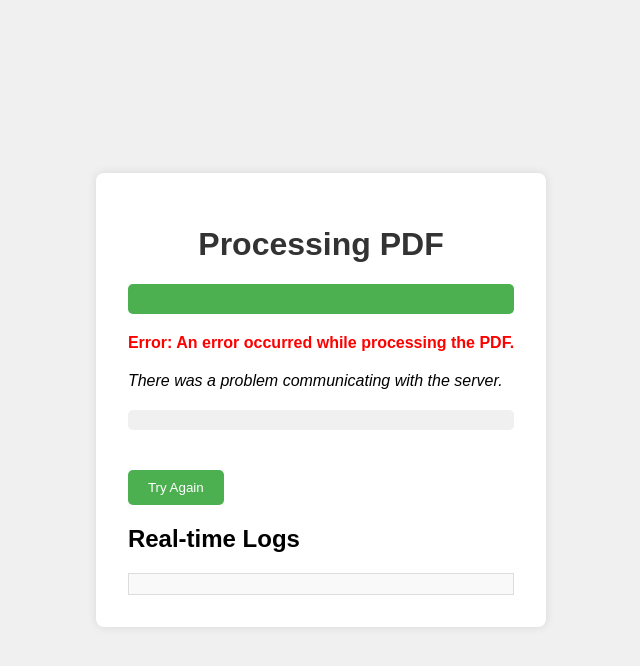
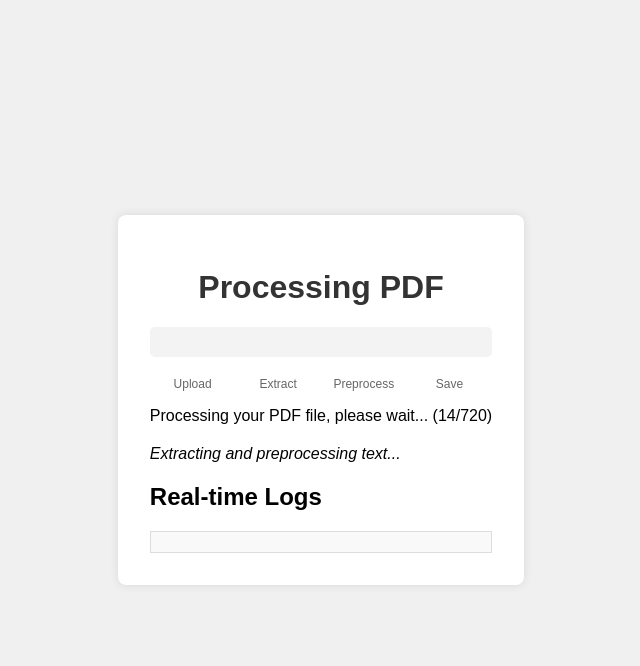
Before and after one commit to zolcsika71/DocProcessGPT, a Flask app: template templates/processing.html in a window 1280 px wide. Shown: the top 666 px of the page, without its empty margins (319-959 px from the left). Run offline with Flask 3, Linux system fonts and the light colour scheme; the template is opened without the code that fills it, so the values that code supplies are empty.

Commit message:
Agent query: Please upload a PDF file and check if the processing page now shows a more detailed progress bar with different stages (upload, extract, preprocess, save). Also, verify if the real-time logs are displayed on the page.

```diff
--- a/app.py
+++ b/app.py
@@ -3,7 +3,6 @@ import logging
 from logging import Formatter
 import threading
 import mimetypes
-import time
 from datetime import datetime, timezone
 from flask import Flask, request, jsonify, render_template, send_file, abort, send_from_directory, current_app
 from werkzeug.utils import secure_filename
@@ -31,21 +30,21 @@ delete_old_logs()
 
 current_time = datetime.now().strftime("%Y%m%d_%H%M%S")
 log_file = os.path.join(log_directory, f'app_{current_time}.log')
-file_handler = logging.FileHandler(log_file)
 
-class UTCFormatter(Formatter):
+class UTCFormatter(logging.Formatter):
     def formatTime(self, record, datefmt=None):
         dt = datetime.fromtimestamp(record.created, timezone.utc)
         if datefmt:
             return dt.strftime(datefmt)
         return dt.isoformat()
 
+file_handler = logging.FileHandler(log_file)
 file_handler.setFormatter(UTCFormatter('%(asctime)s %(levelname)s: %(message)s [in %(pathname)s:%(lineno)d]', '%m-%d %H:%M:%S'))
 file_handler.setLevel(logging.INFO)
 app.logger.addHandler(file_handler)
 app.logger.setLevel(logging.INFO)
 
-# Add a log entry at the beginning of the app to verify the UTC time
+# Add a test log entry at the beginning of the app to verify the UTC time
 app.logger.info(f"Application started. Current UTC time: {datetime.now(timezone.utc).strftime('%m-%d %H:%M:%S')}")
 
 app.config['UPLOAD_FOLDER'] = '/tmp'
@@ -59,7 +58,7 @@ PROCESSING_TIMEOUT = 300  # 5 minutes
 
 def download_nltk_resources():
     app.logger.info("Downloading NLTK resources")
-    resources = ['punkt', 'stopwords', 'punkt_tab']
+    resources = ['punkt', 'stopwords']
     for resource in resources:
         app.logger.info(f"Downloading NLTK resource: {resource}")
         nltk.download(resource, quiet=True)
@@ -102,7 +101,7 @@ def upload_file():
         app.logger.info(f"File uploaded successfully: {filepath}")
 
         # Initialize processing status
-        processing_status[filename] = {'status': 'processing', 'progress': 0, 'details': 'Starting PDF processing...'}
+        processing_status[filename] = {'status': 'processing', 'progress': 0, 'stage': 'upload', 'details': 'Starting PDF processing...'}
 
         # Start processing in a background thread
         threading.Thread(target=process_pdf, args=(filepath, filename)).start()
@@ -112,16 +111,17 @@ def upload_file():
         app.logger.error(f"Error in upload_file: {str(e)}")
         return jsonify({'error': str(e)}), 500
 
-def update_progress(filename, progress, details):
+def update_progress(filename, progress, stage, details):
     processing_status[filename]['progress'] = progress
+    processing_status[filename]['stage'] = stage
     processing_status[filename]['details'] = details
-    app.logger.info(f"Processing progress for {filename}: {progress}% - {details}")
+    app.logger.info(f"Processing progress for {filename}: {progress}% - Stage: {stage} - {details}")
 
 def process_pdf(filepath, filename):
     with app.app_context():
         def timeout_handler():
             app.logger.error(f"PDF processing timed out after {PROCESSING_TIMEOUT} seconds for {filename}")
-            processing_status[filename] = {'status': 'error', 'progress': 100, 'details': f'PDF processing timed out after {PROCESSING_TIMEOUT} seconds'}
+            processing_status[filename] = {'status': 'error', 'progress': 100, 'stage': 'error', 'details': f'PDF processing timed out after {PROCESSING_TIMEOUT} seconds'}
 
         timer = threading.Timer(PROCESSING_TIMEOUT, timeout_handler)
         timer.start()
@@ -132,68 +132,68 @@ def process_pdf(filepath, filename):
             app.logger.info(f"File size: {file_size} bytes")
 
             # NLTK resource loading
-            update_progress(filename, 5, 'Loading NLTK resources...')
-            start_time = time.perf_counter()
+            update_progress(filename, 5, 'upload', 'Loading NLTK resources...')
+            start_time = datetime.now(timezone.utc)
             download_nltk_resources()
-            nltk_loading_time = time.perf_counter() - start_time
-            update_progress(filename, 10, f'NLTK resources loaded in {nltk_loading_time:.3f} seconds')
+            nltk_loading_time = (datetime.now(timezone.utc) - start_time).total_seconds()
+            update_progress(filename, 10, 'upload', f'NLTK resources loaded in {nltk_loading_time:.3f} seconds')
 
             # File reading
-            update_progress(filename, 15, 'Reading PDF file...')
+            update_progress(filename, 15, 'extract', 'Reading PDF file...')
             try:
                 with open(filepath, 'rb') as file:
                     app.logger.info(f"File opened successfully: {filepath}")
             except IOError as e:
                 error_msg = f"Error opening file: {str(e)}"
                 app.logger.error(error_msg)
-                processing_status[filename] = {'status': 'error', 'progress': 100, 'details': error_msg}
+                processing_status[filename] = {'status': 'error', 'progress': 100, 'stage': 'error', 'details': error_msg}
                 return
 
             # Text extraction
-            update_progress(filename, 20, 'Extracting text from PDF...')
-            start_time = time.perf_counter()
+            update_progress(filename, 20, 'extract', 'Extracting text from PDF...')
+            start_time = datetime.now(timezone.utc)
             app.logger.info("Extracting text from PDF")
             try:
-                raw_text = extract_text_from_pdf(filepath, lambda progress: update_progress(filename, 20 + int(progress * 0.3), f'Extracting text: {progress:.1f}% complete'), current_app)
-                extraction_time = time.perf_counter() - start_time
+                raw_text = extract_text_from_pdf(filepath, lambda progress: update_progress(filename, 20 + int(progress * 0.3), 'extract', f'Extracting text: {progress:.1f}% complete'), current_app)
+                extraction_time = (datetime.now(timezone.utc) - start_time).total_seconds()
                 app.logger.info(f"Text extracted from PDF, length: {len(raw_text)}, time taken: {extraction_time:.3f} seconds")
-                update_progress(filename, 50, f'Text extracted, length: {len(raw_text)} characters, time: {extraction_time:.3f}s')
+                update_progress(filename, 50, 'extract', f'Text extracted, length: {len(raw_text)} characters, time: {extraction_time:.3f}s')
             except Exception as e:
                 error_msg = f"Error extracting text from PDF: {str(e)}"
                 app.logger.error(error_msg)
-                processing_status[filename] = {'status': 'error', 'progress': 100, 'details': error_msg}
+                processing_status[filename] = {'status': 'error', 'progress': 100, 'stage': 'error', 'details': error_msg}
                 return
 
             # Text preprocessing
-            update_progress(filename, 60, 'Preprocessing extracted text...')
-            start_time = time.perf_counter()
+            update_progress(filename, 60, 'preprocess', 'Preprocessing extracted text...')
+            start_time = datetime.now(timezone.utc)
             app.logger.info("Preprocessing extracted text")
             try:
-                processed_text = preprocess_text(raw_text, lambda progress: update_progress(filename, 60 + int(progress * 0.3), f'Preprocessing text: {progress:.1f}% complete'))
-                preprocessing_time = time.perf_counter() - start_time
+                processed_text = preprocess_text(raw_text, lambda progress: update_progress(filename, 60 + int(progress * 0.3), 'preprocess', f'Preprocessing text: {progress:.1f}% complete'))
+                preprocessing_time = (datetime.now(timezone.utc) - start_time).total_seconds()
                 app.logger.info(f"Text preprocessed, length: {len(processed_text)}, time taken: {preprocessing_time:.3f} seconds")
-                update_progress(filename, 90, f'Text preprocessed, length: {len(processed_text)} characters, time: {preprocessing_time:.3f}s')
+                update_progress(filename, 90, 'preprocess', f'Text preprocessed, length: {len(processed_text)} characters, time: {preprocessing_time:.3f}s')
             except Exception as e:
                 error_msg = f"Error preprocessing text: {str(e)}"
                 app.logger.error(error_msg)
-                processing_status[filename] = {'status': 'error', 'progress': 100, 'details': error_msg}
+                processing_status[filename] = {'status': 'error', 'progress': 100, 'stage': 'error', 'details': error_msg}
                 return
 
             # Saving processed text
-            update_progress(filename, 95, 'Saving processed text...')
+            update_progress(filename, 95, 'save', 'Saving processed text...')
             processed_filename = f"processed_{filename}.txt"
             processed_filepath = os.path.join(app.config['UPLOAD_FOLDER'], processed_filename)
             app.logger.info(f"Saving processed text to: {processed_filepath}")
-            start_time = time.perf_counter()
+            start_time = datetime.now(timezone.utc)
             try:
                 with open(processed_filepath, 'w', encoding='utf-8') as f:
                     f.write(processed_text)
-                saving_time = time.perf_counter() - start_time
+                saving_time = (datetime.now(timezone.utc) - start_time).total_seconds()
                 app.logger.info(f"Processed text saved successfully: {processed_filepath}, time taken: {saving_time:.3f} seconds")
             except IOError as e:
                 error_msg = f"Error saving processed text: {str(e)}"
                 app.logger.error(error_msg)
-                processing_status[filename] = {'status': 'error', 'progress': 100, 'details': error_msg}
+                processing_status[filename] = {'status': 'error', 'progress': 100, 'stage': 'error', 'details': error_msg}
                 return
 
             total_time = nltk_loading_time + extraction_time + preprocessing_time + saving_time
@@ -202,6 +202,7 @@ def process_pdf(filepath, filename):
             processing_status[filename] = {
                 'status': 'complete',
                 'progress': 100,
+                'stage': 'save',
                 'filename': processed_filename,
                 'details': f'Processing completed in {total_time:.3f} seconds',
                 'file_size': file_size,
@@ -218,7 +219,7 @@ def process_pdf(filepath, filename):
         except Exception as e:
             error_msg = f"Unexpected error processing PDF {filename}: {str(e)}"
             app.logger.error(error_msg)
-            processing_status[filename] = {'status': 'error', 'progress': 100, 'details': error_msg}
+            processing_status[filename] = {'status': 'error', 'progress': 100, 'stage': 'error', 'details': error_msg}
         finally:
             timer.cancel()
 
@@ -229,7 +230,7 @@ def process_status(filename):
     if filename in processing_status:
         return jsonify(processing_status[filename])
     else:
-        return jsonify({'status': 'error', 'progress': 100, 'details': 'File not found or processing not started'})
+        return jsonify({'status': 'error', 'progress': 100, 'stage': 'error', 'details': 'File not found or processing not started'})
 
 @app.route('/processing/<filename>')
 def processing(filename):
--- a/templates/processing.html
+++ b/templates/processing.html
@@ -18,6 +18,21 @@
             background-color: #4CAF50;
             border-radius: 5px;
             transition: width 0.3s ease-in-out;
+        }
+        .progress-stage {
+            display: flex;
+            justify-content: space-between;
+            margin-top: 10px;
+        }
+        .progress-stage div {
+            flex: 1;
+            text-align: center;
+            font-size: 12px;
+            color: #666;
+        }
+        .progress-stage .active {
+            font-weight: bold;
+            color: #4CAF50;
         }
         #status-details {
             margin-top: 20px;
@@ -46,16 +61,6 @@
             padding: 10px;
             font-family: monospace;
         }
-        #processing-summary, #processing-details {
-            margin-top: 20px;
-            font-size: 14px;
-        }
-        #progress-details {
-            margin-top: 20px;
-            padding: 10px;
-            background-color: #f0f0f0;
-            border-radius: 5px;
-        }
     </style>
 </head>
 <body>
@@ -64,18 +69,20 @@
         <div class="progress-container">
             <div id="progress-bar" class="progress-bar"></div>
         </div>
+        <div class="progress-stage">
+            <div id="stage-upload">Upload</div>
+            <div id="stage-extract">Extract</div>
+            <div id="stage-preprocess">Preprocess</div>
+            <div id="stage-save">Save</div>
+        </div>
         <p id="status">Processing your PDF file, please wait...</p>
         <p id="status-details"></p>
-        <div id="progress-details"></div>
-        <div id="processing-summary"></div>
-        <div id="processing-details"></div>
         <div id="result"></div>
         <button id="try-again-btn" class="try-again-btn" onclick="location.reload();">Try Again</button>
         <h2>Real-time Logs</h2>
         <div id="log-container"></div>
     </div>
     <script>
-        console.log("Processing page loaded");
         let attempts = 0;
         const maxAttempts = 720; // 6 minutes timeout (0.5 seconds * 720 attempts)
         const timeoutDuration = 360000; // 6 minutes timeout
@@ -83,7 +90,17 @@
         function updateProgressBar(percentage) {
             const progressBar = document.getElementById('progress-bar');
             progressBar.style.width = percentage + '%';
-            console.log(`Progress updated: ${percentage}%`);
+        }
+
+        function updateStage(stage) {
+            const stages = ['upload', 'extract', 'preprocess', 'save'];
+            stages.forEach(s => {
+                const el = document.getElementById(`stage-${s}`);
+                el.classList.remove('active');
+                if (s === stage) {
+                    el.classList.add('active');
+                }
+            });
         }
 
         function showError(message) {
@@ -91,66 +108,15 @@
             document.getElementById('try-again-btn').style.display = 'inline-block';
         }
 
-        function updateProcessingSummary(data) {
-            const summary = document.getElementById('processing-summary');
-            summary.innerHTML = `
-                <h2>Processing Summary</h2>
-                <p><strong>Original file size:</strong> ${(data.file_size / 1024).toFixed(2)} KB</p>
-                <p><strong>Extracted text length:</strong> ${data.extracted_length} characters</p>
-                <p><strong>Processed text length:</strong> ${data.processed_length} characters</p>
-                <p><strong>Text extraction time:</strong> ${data.extraction_time.toFixed(3)} seconds</p>
-                <p><strong>Text preprocessing time:</strong> ${data.preprocessing_time.toFixed(3)} seconds</p>
-                <p><strong>Total processing time:</strong> ${data.total_time.toFixed(3)} seconds</p>
-            `;
-        }
-
-        function updateProcessingDetails(data) {
-            const details = document.getElementById('processing-details');
-            details.innerHTML = `
-                <h3>Technical Details</h3>
-                <p>NLTK loading time: ${data.nltk_loading_time.toFixed(3)} seconds</p>
-                <p>Saving time: ${data.saving_time.toFixed(3)} seconds</p>
-                <p>File path: ${data.file_path}</p>
-                <p>Processed file path: ${data.processed_file_path}</p>
-            `;
-        }
-
-        function updateProgressDetails(details) {
-            const progressDetails = document.getElementById('progress-details');
-            const lines = details.split('\n');
-            let html = '';
-            for (const line of lines) {
-                if (line.includes('File uploaded successfully:')) {
-                    html += '<p>File uploaded successfully</p>';
-                } else if (line.includes('Starting PDF processing for')) {
-                    html += '<p>Starting PDF processing</p>';
-                } else if (line.includes('Processing progress for')) {
-                    const match = line.match(/Processing progress for (.*?): (\d+)% - (.*)/);
-                    if (match) {
-                        const [, filename, progress, status] = match;
-                        html += `<p>File: ${filename}<br>Progress: ${progress}%<br>Status: ${status}</p>`;
-                    }
-                }
-            }
-            progressDetails.innerHTML = html;
-        }
-
         function checkStatus() {
-            console.log("Checking status... Attempt: " + (attempts + 1));
             fetch('/process_status/{{ filename }}')
-                .then(response => {
-                    console.log("Status check response received");
-                    return response.json();
-                })
+                .then(response => response.json())
                 .then(data => {
-                    console.log("Status check response:", data);
                     if (data.status === 'complete') {
                         updateProgressBar(100);
+                        updateStage('save');
                         document.getElementById('status').textContent = 'Processing complete!';
                         document.getElementById('status-details').textContent = data.details;
-                        updateProgressDetails(data.details);
-                        updateProcessingSummary(data);
-                        updateProcessingDetails(data);
                         document.getElementById('result').innerHTML = `<a href="/processed/${data.filename}" download>Download processed text</a>`;
                     } else if (data.status === 'error') {
                         updateProgressBar(100);
@@ -159,9 +125,9 @@
                     } else if (attempts < maxAttempts) {
                         attempts++;
                         updateProgressBar(data.progress);
+                        updateStage(data.stage);
                         document.getElementById('status').textContent = `Processing your PDF file, please wait... (${attempts}/${maxAttempts})`;
                         document.getElementById('status-details').textContent = data.details || 'Extracting and preprocessing text...';
-                        updateProgressDetails(data.details);
                         setTimeout(checkStatus, 500);
                     } else {
                         updateProgressBar(100);
@@ -171,7 +137,6 @@
                 })
                 .catch(error => {
                     console.error('Error checking status:', error);
-                    updateProgressBar(100);
                     showError('An error occurred while processing the PDF.');
                     document.getElementById('status-details').textContent = 'There was a problem communicating with the server.';
                 });
```
Also changed, not shown: create_test_pdf.py (deleted, +0 -14 lines), 4 other files.
